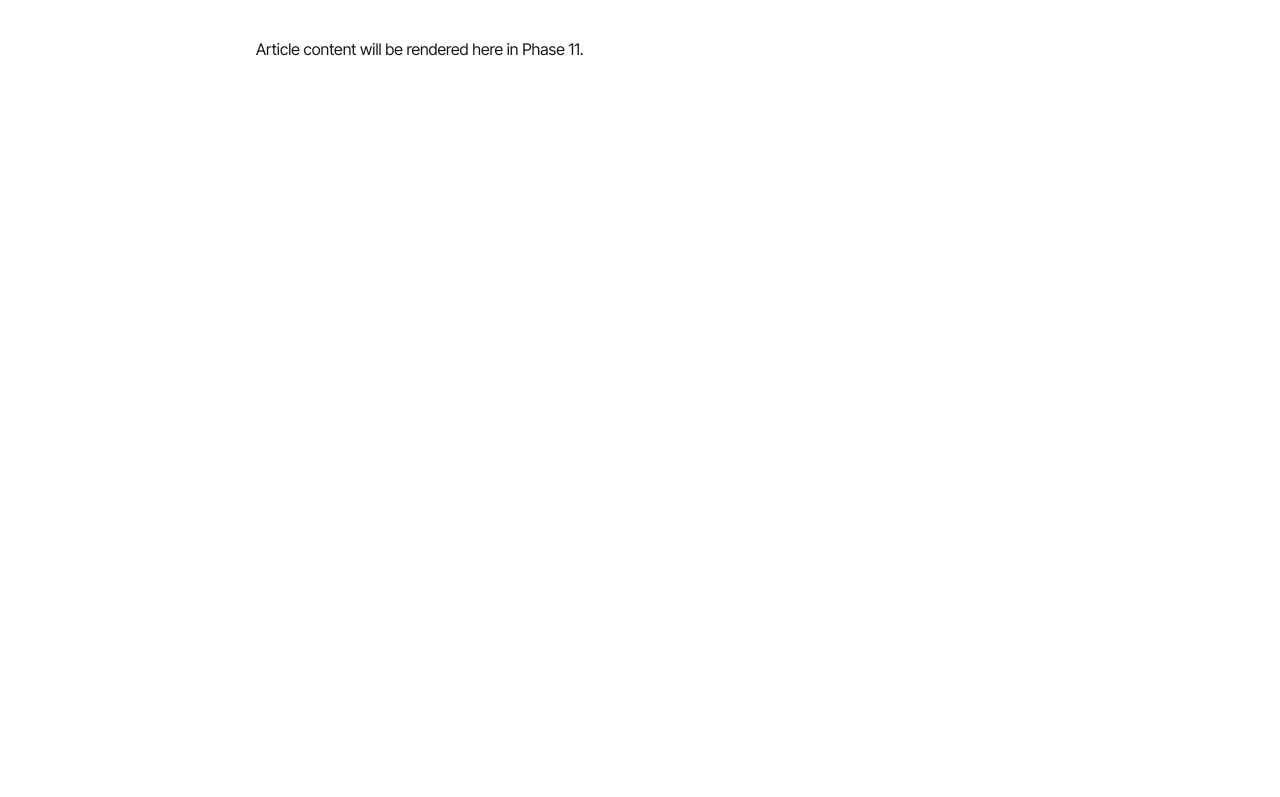
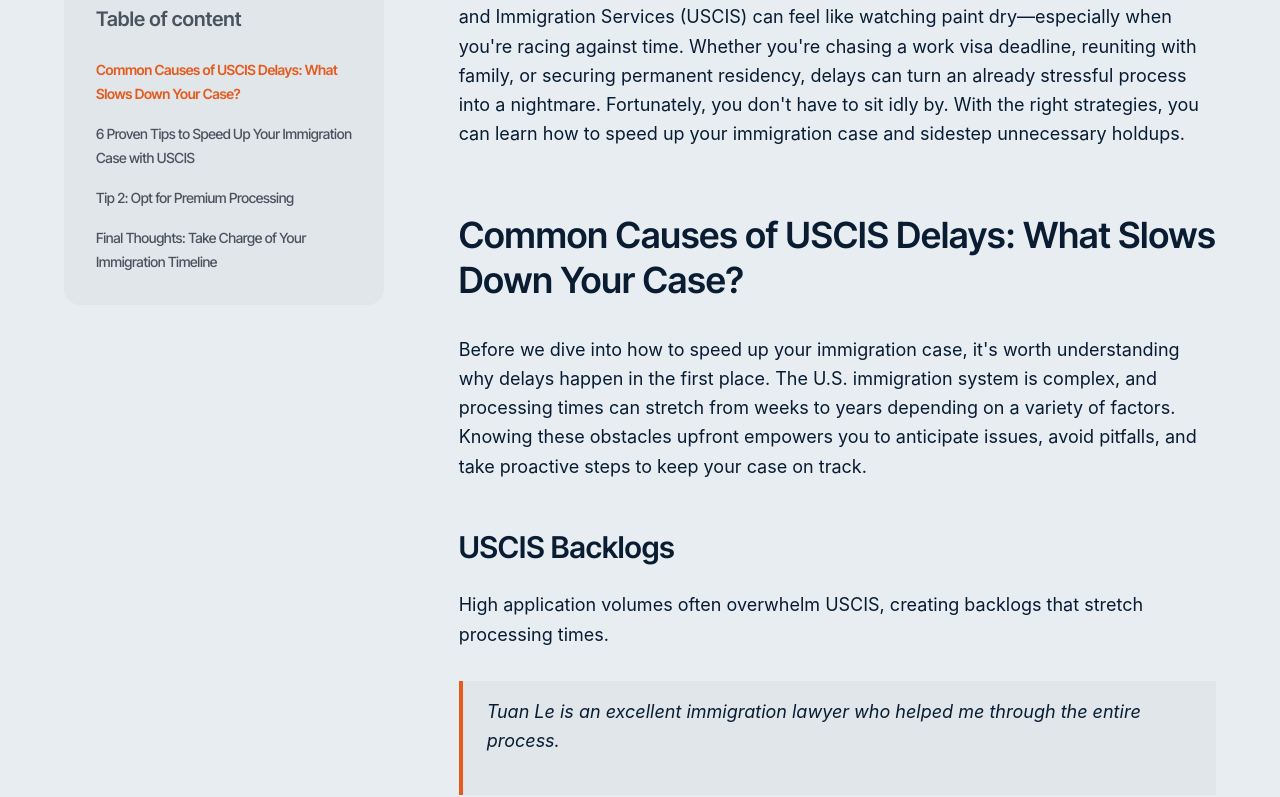
Before and after one commit to alihusayni/tll-next, a Next.js app: page /about in a window 1280 px wide. Shown: the part 1544-2341 px from the top of the page. Before the commit the page ends 1669 px from the top, so only its background shows below. Built offline with nearby package versions, Linux system fonts and the light colour scheme.

Commit message:
article page body section draft

```diff
--- a/app/[slug]/page.tsx
+++ b/app/[slug]/page.tsx
@@ -6,16 +6,41 @@ interface PageProps {
   };
 }
 
+// eslint-disable-next-line @typescript-eslint/no-unused-vars
 export default function ArticlePage({ params }: PageProps) {
   // Placeholder content - in Phase 11, this will be fetched based on slug
   const content = {
     title: 'How to Speed Up Your Immigration Case with USCIS: 6 Proven Tips',
     subtitle: 'Applying for a U.S. visa, green card, or citizenship through the United States Citizenship and Immigration Services (USCIS) can feel like watching paint dry—especially when you\'re racing against time.',
     imageSrc: '/assets/blog/blog_post.png',
-    imageAlt: 'Immigration case illustration',
+    imageAlt: 'Blog post illustration',
     breadcrumb: 'Home / How to Speed Up Your Immigration Case with USCIS: 6 Proven Tips',
     date: 'March 30, 2025',
     readTime: '12 min read',
+    tocItems: [
+      { href: '#common-causes', label: 'Common Causes of USCIS Delays: What Slows Down Your Case?', isActive: true },
+      { href: '#tip-1', label: '6 Proven Tips to Speed Up Your Immigration Case with USCIS' },
+      { href: '#tip-2', label: 'Tip 2: Opt for Premium Processing' },
+      { href: '#final-thoughts', label: 'Final Thoughts: Take Charge of Your Immigration Timeline' },
+    ],
+    bodyContent: `
+      <p>Applying for a U.S. visa, green card, or citizenship through the United States Citizenship and Immigration Services (USCIS) can feel like watching paint dry—especially when you\'re racing against time. Whether you\'re chasing a work visa deadline, reuniting with family, or securing permanent residency, delays can turn an already stressful process into a nightmare. Fortunately, you don\'t have to sit idly by. With the right strategies, you can learn how to speed up your immigration case and sidestep unnecessary holdups.</p>
+
+      <h2 id="common-causes">Common Causes of USCIS Delays: What Slows Down Your Case?</h2>
+      <p>Before we dive into how to speed up your immigration case, it\'s worth understanding why delays happen in the first place. The U.S. immigration system is complex, and processing times can stretch from weeks to years depending on a variety of factors. Knowing these obstacles upfront empowers you to anticipate issues, avoid pitfalls, and take proactive steps to keep your case on track.</p>
+
+      <h3>USCIS Backlogs</h3>
+      <p>High application volumes often overwhelm USCIS, creating backlogs that stretch processing times.</p>
+
+      <blockquote>
+        <p>Tuan Le is an excellent immigration lawyer who helped me through the entire process.</p>
+      </blockquote>
+
+      <h3>Case Complexity</h3>
+      <p>If your application has missing information, errors, or unusual circumstances, USCIS may need more time.</p>
+
+      <p>Article content placeholder - full content will be implemented in Phase 11.</p>
+    `,
   };
 
   return <ArticleTemplate content={content} />;
--- a/app/globals.css
+++ b/app/globals.css
@@ -11,6 +11,7 @@
   --font-sans: var(--font-inter-tight), var(--font-geist-sans);
   --font-mono: var(--font-geist-mono);
   --font-inter-tight: var(--font-inter-tight);
+  --font-inter: 'Inter', sans-serif;
 }
 
 @media (prefers-color-scheme: dark) {
@@ -25,3 +26,57 @@ body {
   color: var(--foreground);
   font-family: var(--font-inter-tight);
 }
+
+/* Markdown body typography */
+.markdown-body {
+  @apply text-[#071C32];
+}
+
+.markdown-body h2 {
+  @apply text-4xl font-inter-tight font-semibold text-[#091C32] mt-16 mb-8 leading-tight scroll-mt-20;
+}
+
+.markdown-body h3 {
+  @apply text-3xl font-inter-tight font-semibold text-[#091C32] mt-12 mb-6 leading-tight scroll-mt-20;
+}
+
+.markdown-body h4 {
+  @apply text-2xl font-inter-tight font-semibold text-[#091C32] mt-10 mb-4 leading-tight scroll-mt-20;
+}
+
+.markdown-body h5 {
+  @apply text-xl font-inter-tight font-semibold text-[#091C32] mt-8 mb-4 leading-tight scroll-mt-20;
+}
+
+.markdown-body h6 {
+  @apply text-lg font-inter-tight font-semibold text-[#091C32] mt-6 mb-4 leading-tight scroll-mt-20;
+}
+
+.markdown-body p {
+  @apply text-lg font-inter leading-relaxed mb-6 text-[#071C32];
+}
+
+.markdown-body ul,
+.markdown-body ol {
+  @apply text-lg font-inter leading-relaxed mb-6 text-[#071C32] pl-6;
+}
+
+.markdown-body ul {
+  @apply list-disc;
+}
+
+.markdown-body ol {
+  @apply list-decimal;
+}
+
+.markdown-body li {
+  @apply mb-2;
+}
+
+.markdown-body a {
+  @apply text-[#E55B1E] hover:text-[#d44a1a] underline;
+}
+
+.markdown-body blockquote {
+  @apply bg-[#E1E6EB] border-l-4 border-[#E55B1E] pl-6 py-4 my-8 text-xl font-inter leading-relaxed text-[#071C32] italic;
+}
--- /dev/null
+++ b/src/components/atoms/toc-link.tsx
@@ -0,0 +1,20 @@
+interface TocLinkProps {
+  href: string;
+  children: React.ReactNode;
+  isActive?: boolean;
+}
+
+export default function TocLink({ href, children, isActive = false }: TocLinkProps) {
+  return (
+    <a
+      href={href}
+      className={`text-sm font-medium leading-tight tracking-tight transition-colors ${
+        isActive
+          ? 'text-[#E55B1E] font-semibold'
+          : 'text-[#49535D] hover:text-[#071C32]'
+      }`}
+    >
+      {children}
+    </a>
+  );
+}
--- /dev/null
+++ b/src/components/molecules/table-of-contents.tsx
@@ -0,0 +1,32 @@
+import TocLink from '../atoms/toc-link';
+
+interface TocItem {
+  href: string;
+  label: string;
+  isActive?: boolean;
+}
+
+interface TableOfContentsProps {
+  items: TocItem[];
+}
+
+export default function TableOfContents({ items }: TableOfContentsProps) {
+  return (
+    <div className="bg-[#E1E6EB] rounded-2xl p-8 w-full lg:w-80">
+      <h3 className="text-xl font-inter-tight font-semibold text-[#49535D] mb-6">
+        Table of content
+      </h3>
+      <nav>
+        <ul className="space-y-4">
+          {items.map((item, index) => (
+            <li key={index}>
+              <TocLink href={item.href} isActive={item.isActive}>
+                {item.label}
+              </TocLink>
+            </li>
+          ))}
+        </ul>
+      </nav>
+    </div>
+  );
+}
--- /dev/null
+++ b/src/components/organisms/article-body.tsx
@@ -0,0 +1,35 @@
+import TableOfContents from '../molecules/table-of-contents';
+
+interface TocItem {
+  href: string;
+  label: string;
+  isActive?: boolean;
+}
+
+interface ArticleBodyProps {
+  tocItems: TocItem[];
+  content: string; // Placeholder for HTML content
+}
+
+export default function ArticleBody({ tocItems, content }: ArticleBodyProps) {
+  return (
+    <section className="bg-[#E8EDF2] px-4 md:px-8 lg:px-16 pb-16 lg:pb-32">
+      <div className="max-w-7xl mx-auto">
+        <div className="grid grid-cols-1 lg:grid-cols-3 gap-8 lg:gap-8">
+          {/* TOC */}
+          <div className="lg:col-span-1 lg:sticky lg:top-20 lg:self-start">
+            <TableOfContents items={tocItems} />
+          </div>
+
+          {/* Content */}
+          <div className="lg:col-span-2">
+            <div
+              className="markdown-body prose prose-lg max-w-none"
+              dangerouslySetInnerHTML={{ __html: content }}
+            />
+          </div>
+        </div>
+      </div>
+    </section>
+  );
+}
--- a/src/templates/article-template.tsx
+++ b/src/templates/article-template.tsx
@@ -1,4 +1,11 @@
 import ArticleHero from '../components/organisms/article-hero';
+import ArticleBody from '../components/organisms/article-body';
+
+interface TocItem {
+  href: string;
+  label: string;
+  isActive?: boolean;
+}
 
 interface Content {
   title: string;
@@ -8,6 +15,8 @@ interface Content {
   breadcrumb: string;
   date: string;
   readTime: string;
+  tocItems: TocItem[];
+  bodyContent: string;
 }
 
 interface ArticleTemplateProps {
@@ -18,12 +27,7 @@ export default function ArticleTemplate({ content }: ArticleTemplateProps) {
   return (
     <div>
       <ArticleHero {...content} />
-      {/* Placeholder for TOC and Body - to be implemented in Phase 11 */}
-      <div className="py-16">
-        <div className="max-w-4xl mx-auto px-4 md:px-8 lg:px-16">
-          <p>Article content will be rendered here in Phase 11.</p>
-        </div>
-      </div>
+      <ArticleBody tocItems={content.tocItems} content={content.bodyContent} />
     </div>
   );
 }
```
